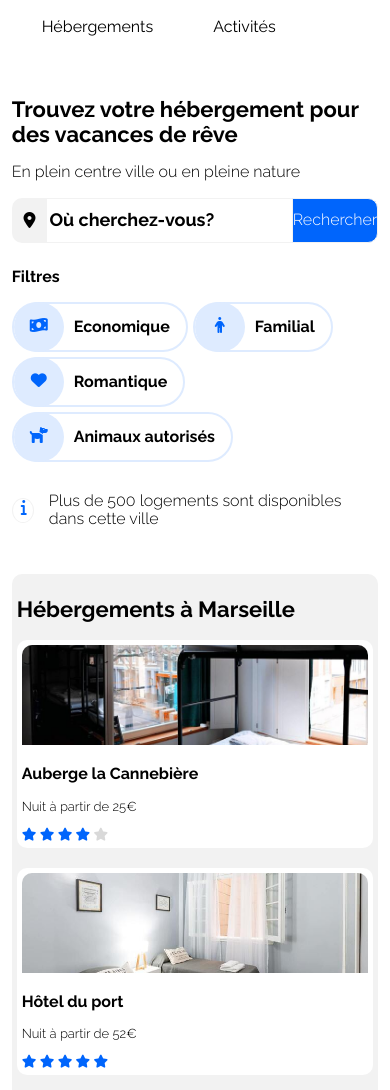
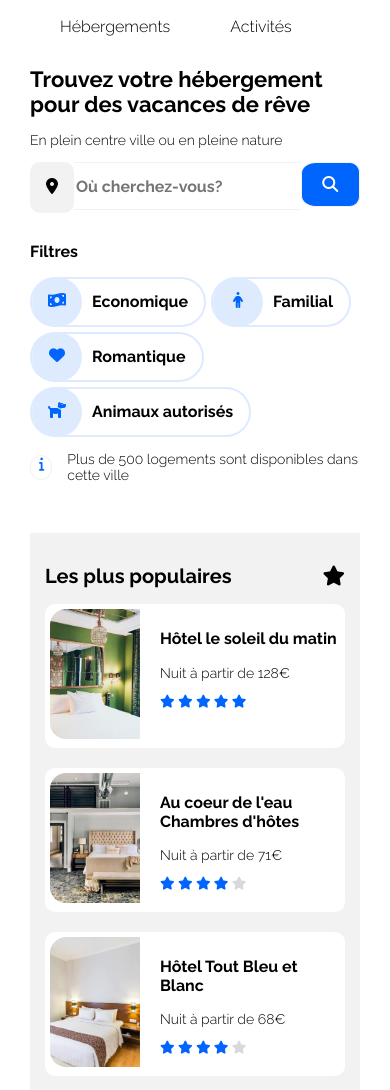
Before and after one commit to zepower72/Booki, a plain HTML site: page index.html in a window 390 px wide. Shown: the part 91-1181 px from the top of the page. Drawn offline with Linux system fonts and the light colour scheme.

Commit message:
final le retour

```diff
--- a/css/style.css
+++ b/css/style.css
@@ -2,42 +2,38 @@
   box-sizing: border-box;
   font-family: 'Raleway', sans-serif;
   font-weight: 300;
+
 }
 html {
 min-height: 100%;
-position: relative;
 }
 
+body {
+  margin: auto;
+  max-width: 1440px;
+
+}
 header,main {
-max-width: 1400px;
 min-height: 100%;
-padding-left: 3%;
-padding-right: 3%;
-margin: 0 auto;
+padding-left: 30px;
+padding-right: 30px;
 }
-
-@media screen and (max-width: 767px) {
-  header,main {
-  min-width: 320px; }
+h1 {
+  font-weight: 900;
 }
-
-
-.Searchtitle,h2 {
-  font-size: 22px;
+h2 {
+  font-size: 20px;
   font-weight: 900;
 }
 
-::placeholder {
-  font-size: 18px;
-  font-weight: 900;
-  color: black;
-}
-
-h3 {
+h3,::placeholder {
   font-size: 16px;
   font-weight: 900;
 }
 
+p {
+  font-size: 14px;
+}
 ul {
   list-style-type: none;
   padding: 0px;
@@ -46,17 +42,19 @@ ul {
 a {
   text-decoration: none;
   color: black;
-  font-weight: 400;
+
 }
 section {
   margin-top: 30px;
-  padding-top: 15px;
+  margin-bottom: 50px;
+
 }
 /*HEADER*/
 
 header {
   display: flex;
   justify-content: space-between;
+  align-items: center;
   }
 
 @media screen and (max-width: 767px) {
@@ -108,19 +106,19 @@ margin-top: 30px;
  }
 
 /* SECTION RECHERCHE*/
+
 form {
   display: flex;
-  align-items: center;
+  width: 100%;
   margin-top: 10px;
-  margin-bottom: 25px;
        }
 
+@media screen and (max-width: 767px) {
+  form {
+  max-width: 100%;}
+}
 .Searchicon {
-  width: 45px;
-  height: 45px;
-  display: flex;
-  justify-content: center;
-  align-items: center;
+  padding: 16px;
   background-color: #F2F2F2;
   border-top-left-radius: 10px;
   border-bottom-left-radius: 10px;
@@ -128,14 +126,11 @@ form {
    }
 @media screen and (max-width: 767px)  {
     .Searchicon {
-      text-align: left;
-      width: 10%;
-
-              }
+     border-top-right-radius: 10px;
+     border-bottom-right-radius: 10px;}
       }
 .Searchinput {
-  height: 45px;
-  width: 250px;
+  height: 48px;
   border-top:#F2F2F2 1px solid ;
   border-bottom: #F2F2F2 1px solid;
   border-left: transparent;
@@ -144,11 +139,12 @@ form {
 
   @media screen and (max-width: 767px)  {
   .Searchinput {
-   text-align: left;
-   }
+   width: 80%;  }
        }
 
 .Searchsubmitinput {
+display : flex;
+align-items: center;
 border-top-right-radius: 10px;
 border-bottom-right-radius: 10px;
 background-color: #0065FC;
@@ -160,16 +156,26 @@ cursor: pointer;
 @media screen and (max-width: 767px)  {
   .Searchsubmitinput {
   border:#F2F2F2 1px solid ;
-  padding: 0;
+  width: 20%;
+  border-top-left-radius: 25%;
+  border-bottom-left-radius: 25%; }
       }
+.Searchsubmitinputicon {
+display: none;
+padding: 14px;
 }
+@media screen and (max-width: 767px)  {
+.Searchsubmitinputicon {
+display:initial;  }}
 
-
+@media screen and (max-width: 767px)  {
+.SearchsubmitinputText {
+display: none; }}
 
 .filtersearch {
   display: flex;
-  margin-bottom: 25px;
   align-items: center;
+  margin-top: 30px;
    }
 
 @media screen and (max-width: 767px)  {
@@ -235,8 +241,6 @@ color: #0065FC;
 .filtersearch + p {
 display: flex;
 align-items: center;
-margin-top: 30px;
-margin-bottom: 30px;
 
 }
 .iconinfo {
@@ -257,17 +261,19 @@ column-gap: 2%;
 }
 
 @media screen and (min-width: 768px) and (max-width: 992px) {
-.containerMarseille {
+.containerMarseille{
   display: flex;
   flex-direction: column;}
 }
 @media screen and (max-width: 767px) {
   .containerMarseille {
   display: flex;
-    flex-direction: column;      }
+  flex-direction: column-reverse;
+  gap: 15px;     }
   }
 
 .Hostings {
+width: 70%;
 background-color: #F2F2F2;
 padding: 15px;
 border-radius: 10px;
@@ -278,7 +284,9 @@ border-radius: 10px;
    }
 @media screen and (max-width: 767px) {
   .Hostings {
-  width: auto;
+  width: 100%;
+  padding: 30px;
+  background-color:white;
   margin-bottom: 25px;
   padding: 5px; }
      }
@@ -333,18 +341,27 @@ color: #0065FC
 .bloc-etoiles i[data-active="false"]
 { color: #d9d9d9;}
 
+.Hostings a{
+font-weight: 800;
+}
+
 .Popular {
+width: 30%;
+padding: 15px;
 background-color: #F2F2F2;
-padding: 15px;
 border-radius: 10px;
   }
 @media screen and (min-width: 768px) and (max-width: 992px) {
 .Popular {
+width: 100%;
+margin-left: 0px;
 margin-top:25px; }
     }
 @media screen and (max-width: 767px) {
 .Popular {
-padding: 5px;}
+width: 100%;
+margin: 0 auto;
+border-radius: 0;}
 }
 .popularhostings {
 display: flex;
@@ -575,7 +592,6 @@ height: 150px;}
 
 
 footer {
-  max-width: 1400px;
   height: 50px;
   margin: 0 auto;
        }
--- a/index.html
+++ b/index.html
@@ -28,16 +28,13 @@
 <main>
 <!-- Section 1 Recherche et filtres-->
 <section class="containersearch">
-
-    <h1 class="Searchtitle">Trouvez votre hébergement pour des vacances de rêve</h1>
+<h1>Trouvez votre hébergement pour des vacances de rêve</h1>
 <p class="Searchsubtitle">En plein centre ville ou en pleine nature</p>
-
 <form action="proceedFrom.html" method="GET">
-    <span class="Searchicon">
-      <i class="fas fa-map-marker-alt icon"></i>
-    </span>
+<span class="Searchicon"><i class="fas fa-map-marker-alt icon"></i></span>
   <input class="Searchinput" type="search" placeholder="Où cherchez-vous?">
   <button class="Searchsubmitinput" value="click" disabled>
+  <span class="Searchsubmitinputicon"><i class="fa-solid fa-magnifying-glass"></i></span>
   <span class="SearchsubmitinputText">Rechercher</span>
   </button>
 </form>
@@ -151,7 +148,7 @@ Plus de 500 logements sont disponibles dans cette ville</p>
   </div>
 </article>
 </div>
-<p>Afficher plus</p>
+<a href="#">Afficher plus</a>
 </div>
 
 <aside class="Popular">
```
Also changed, not shown: css/normalize.css. Lines whose indentation alone changed are shown as unchanged.
